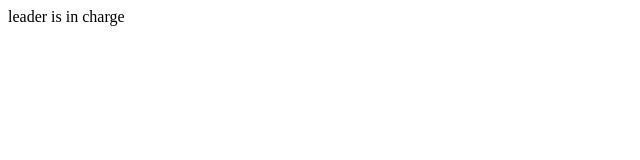
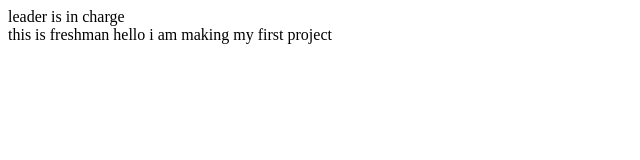
Before and after one commit to yang847/company-project, a plain HTML site: page index.html in a window 1280 px wide. Shown: the whole page, without its empty margins (0-640 px from the left). Drawn offline with Linux system fonts and the light colour scheme.

Commit message:
freshman first commit

```diff
--- a/index.html
+++ b/index.html
@@ -10,7 +10,11 @@
     <nav>
         leader is in charge
     </nav>
-    <main></main>
+    <main>
+        this is freshman
+        hello
+        i am making my first project
+    </main>
     <footer></footer>
 </body>
 </html>
```
